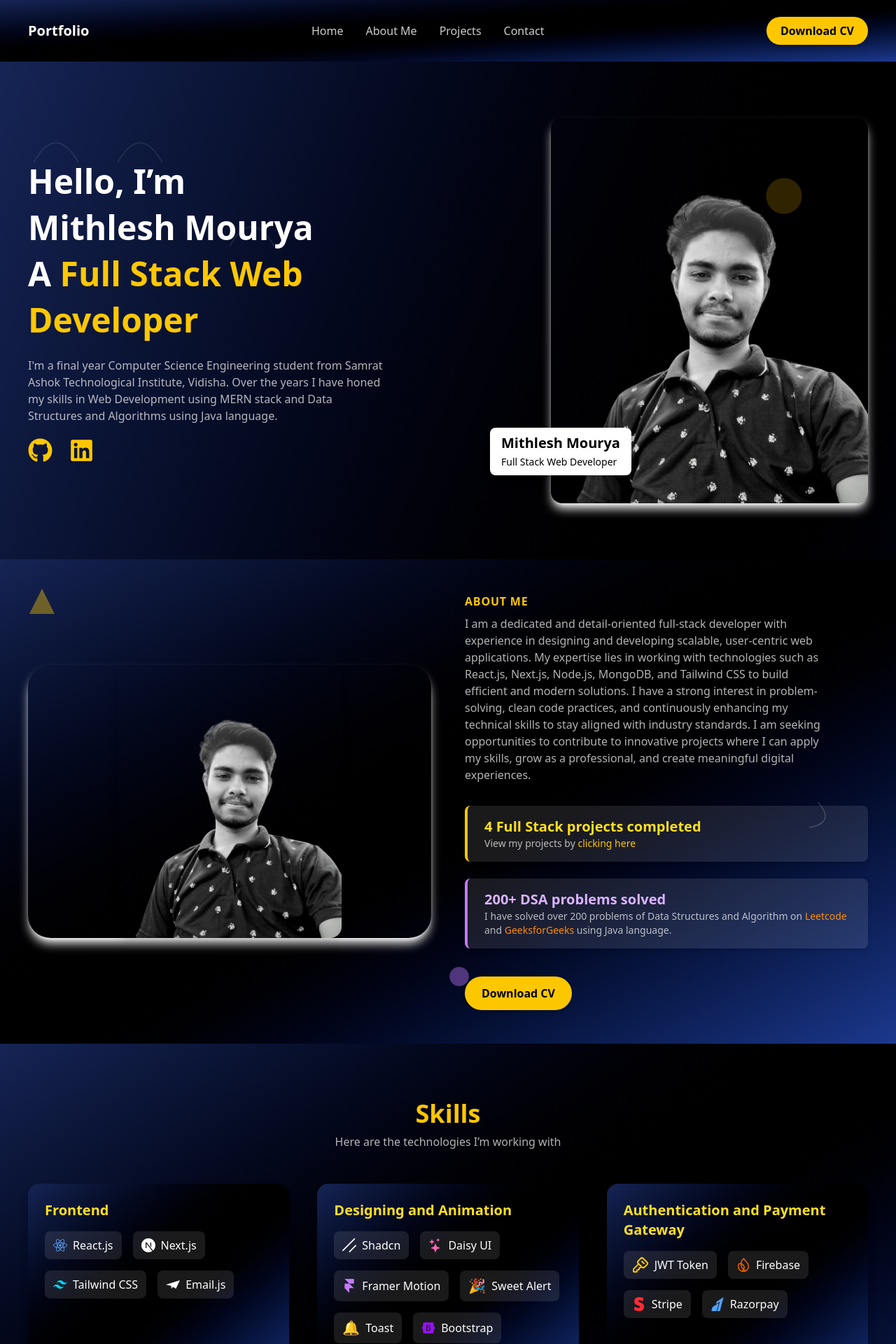
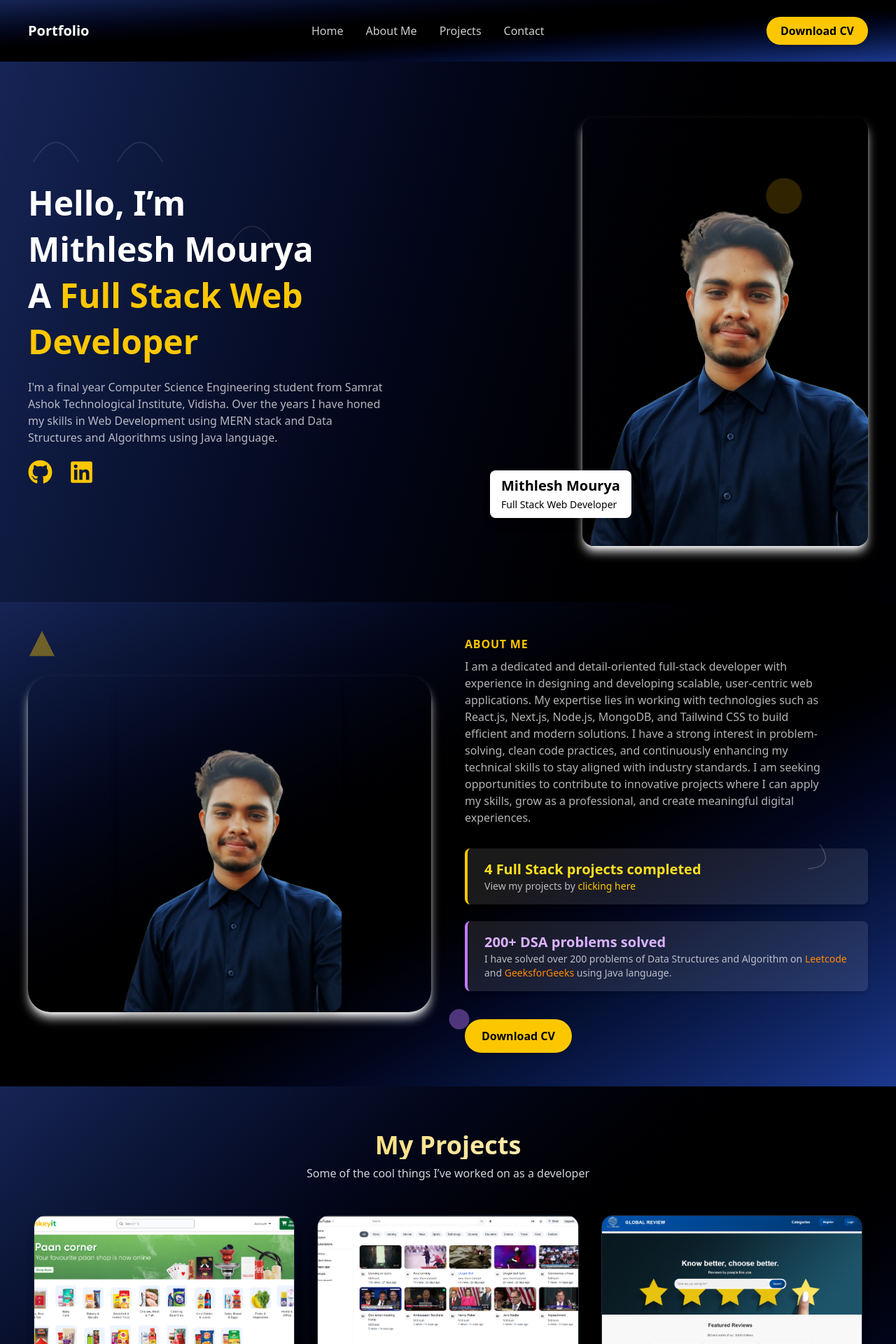
Before and after one commit to Mithlesh341/portfolio, a React (Vite) app in the folder portfolio/: page / in a window 1280 px wide. Shown: the top 1920 px of the page at 70% size. Built offline with nearby package versions, Linux system fonts and the light colour scheme.

Commit message:
vercelconfig

```diff
--- a/portfolio/src/App.jsx
+++ b/portfolio/src/App.jsx
@@ -1,5 +1,5 @@
 import "./App.css";
-import { BrowserRouter as Router, Routes, Route, Link } from "react-router-dom";
+import { BrowserRouter as Router, Routes, Route } from "react-router-dom";
 import HeroSection from "./components/HeroSection";
 import About from "./components/About";
 import Projects from "./components/Project";
--- a/portfolio/src/components/About.jsx
+++ b/portfolio/src/components/About.jsx
@@ -48,7 +48,7 @@ const About = () => {
           viewport={{ once: true }}
         >
           <motion.img
-            src="/my-photo.png"
+            src="/prof.png"
             alt="profile"
             className="relative w-80 h-auto rounded-2xl shadow-lg z-10"
             whileHover={{ scale: 1.05 }}
--- a/portfolio/src/components/HeroSection.jsx
+++ b/portfolio/src/components/HeroSection.jsx
@@ -5,6 +5,7 @@ import Contact from "./Contact";
 import About from "./About";
 import FooterSection from "./Footer";
 import { FaGithub, FaLinkedin } from "react-icons/fa";
+import Projects from "./Project";
 
 export default function HeroSection() {
   return (
@@ -110,7 +111,7 @@ export default function HeroSection() {
           transition={{ duration: 0.8, delay: 0.5 }}
         >
           <motion.img
-            src="/my-photo.png"
+            src="/prof.png"
             alt="profile"
             className="w-auto h-auto rounded-2xl shadow-lg shadow-white"
             whileHover={{ scale: 1.05 }}
@@ -130,6 +131,7 @@ export default function HeroSection() {
       </div>
 
       <About />
+      <Projects/>
       <SkillsSection />
       <Contact />
       <FooterSection />
--- a/portfolio/src/components/SkillsSection.jsx
+++ b/portfolio/src/components/SkillsSection.jsx
@@ -85,7 +85,7 @@ export default function SkillsSection() {
         transition={{ duration: 0.6 }}
         viewport={{ once: true }}
       >
-        <h2 className="text-4xl font-bold text-yellow-400">Skills</h2>
+        <h2 className="text-4xl font-bold text-yellow-400">Technologies</h2>
         <p className="text-white/70 mt-2">
           Here are the technologies I’m working with
         </p>
```
Also changed, not shown: portfolio/public/prof.png (added), portfolio/vercel.json (added).
